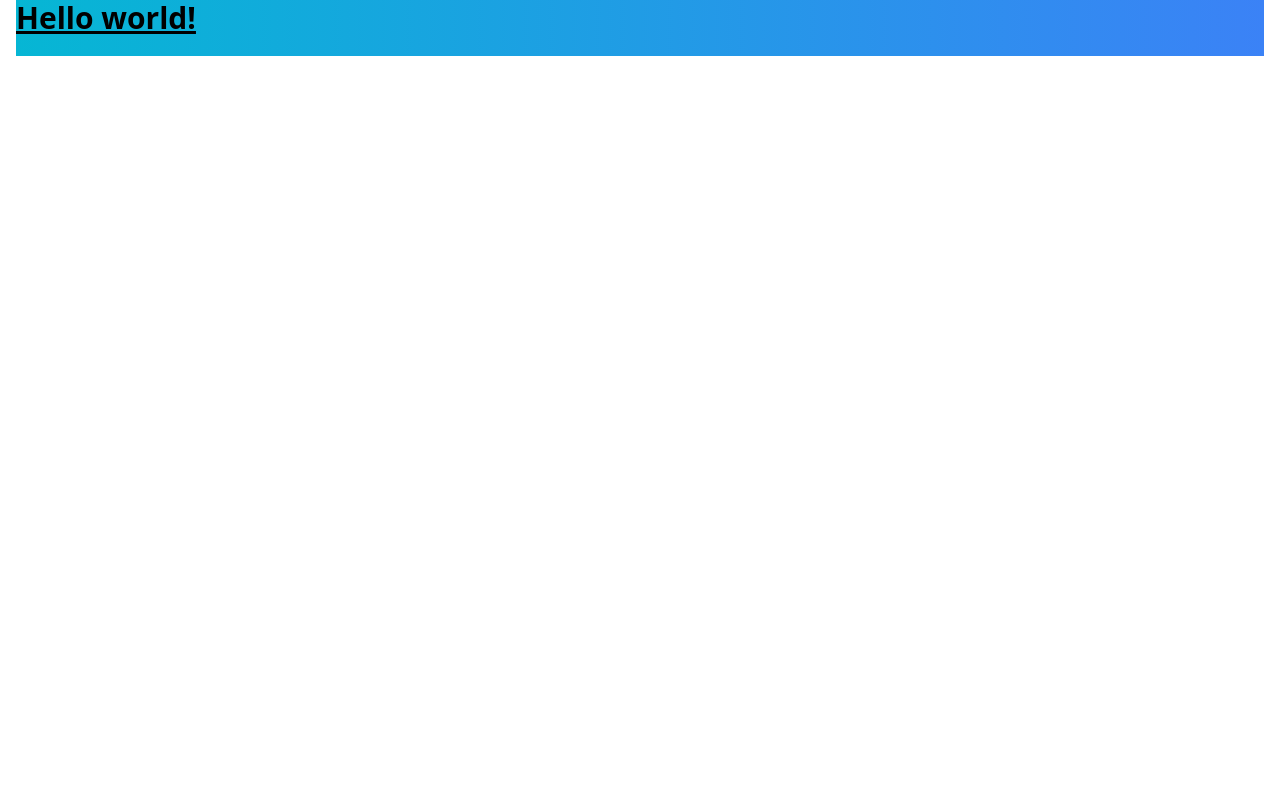
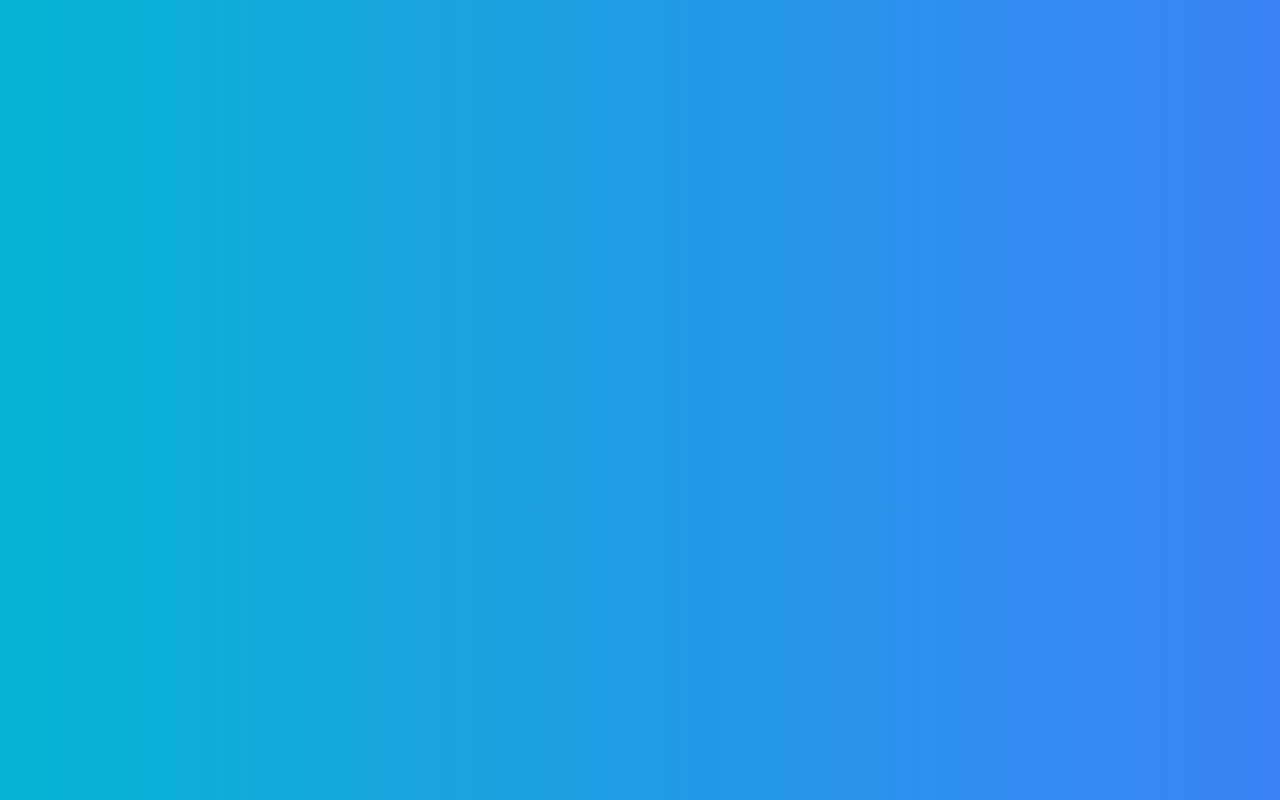
Before and after one commit to sl0815/weazle-timetracking, a Vue app in the folder frontend/: page / in a window 1280 px wide. Built offline with nearby package versions, Linux system fonts and the light colour scheme.

Commit message:
Added a gradient background to the frontend app.

```diff
--- a/frontend/index.html
+++ b/frontend/index.html
@@ -6,7 +6,7 @@
     <meta name="viewport" content="width=device-width, initial-scale=1.0" />
     <title>WeazleTimeTracking</title>
   </head>
-  <body>
+  <body class="h-screen bg-gradient-to-r from-cyan-500 to-blue-500">
     <div id="app"></div>
     <script type="module" src="/src/main.ts"></script>
   </body>
--- a/frontend/src/components/Home.vue
+++ b/frontend/src/components/Home.vue
@@ -1,5 +1 @@
-<template>
-  <div class="h-14 bg-gradient-to-r from-cyan-500 to-blue-500">
-    <h1 class="text-3xl font-bold underline">Hello world!</h1>
-  </div>
-</template>
+<template></template>
```
